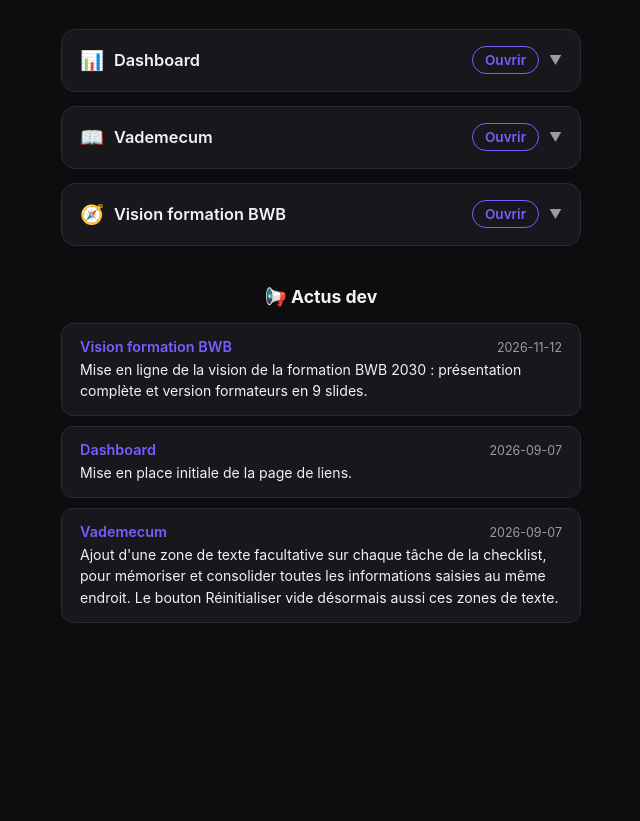
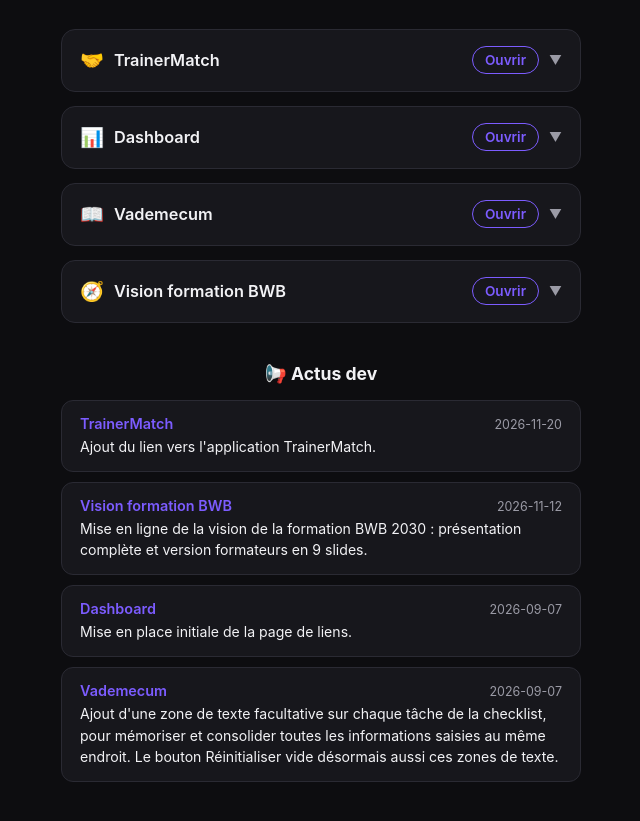
Before and after one commit to EDF-JCI-BWB-APP/AppTest, a plain HTML site: page index.html in a window 1280 px wide. Shown: the part 105-926 px from the top of the page, without its empty margins (319-959 px from the left). Before the commit the page ends 800 px from the top, so only its background shows below. Drawn offline with Linux system fonts and the light colour scheme.

Commit message:
Ajout du lien vers l'application TrainerMatch
Co-Authored-By: Claude Fable 5.2 <noreply@anthropic.com>
Claude-Session: https://claude.ai/code/session_01CQAiNoqPTNmmEdToRqGqvK

```diff
--- a/index.html
+++ b/index.html
@@ -187,6 +187,12 @@
 
 const APPS = [
   {
+    icon: "🤝",
+    name: "TrainerMatch",
+    url: "https://trainermatch-nu.vercel.app/",
+    description: "L'application de l'École de la Formation JCI BWB : trouver une formation ou un formateur, organiser des sessions, suivre son parcours et ses certificats."
+  },
+  {
     icon: "📊",
     name: "Dashboard",
     url: "https://edf-jci-bwb-app.github.io/AppTest/dashboard/",
@@ -207,6 +213,11 @@ const APPS = [
 ];
 
 const NEWS = [
+  {
+    app: "TrainerMatch",
+    date: "2026-11-20",
+    text: "Ajout du lien vers l'application TrainerMatch."
+  },
   {
     app: "Vision formation BWB",
     date: "2026-11-12",
```
